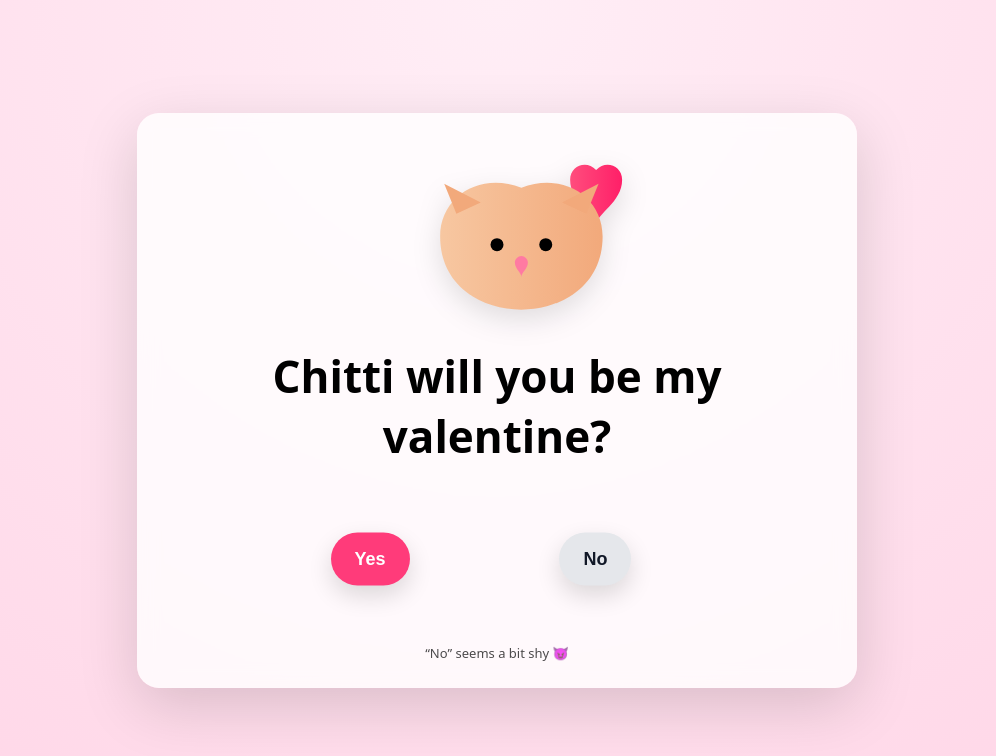
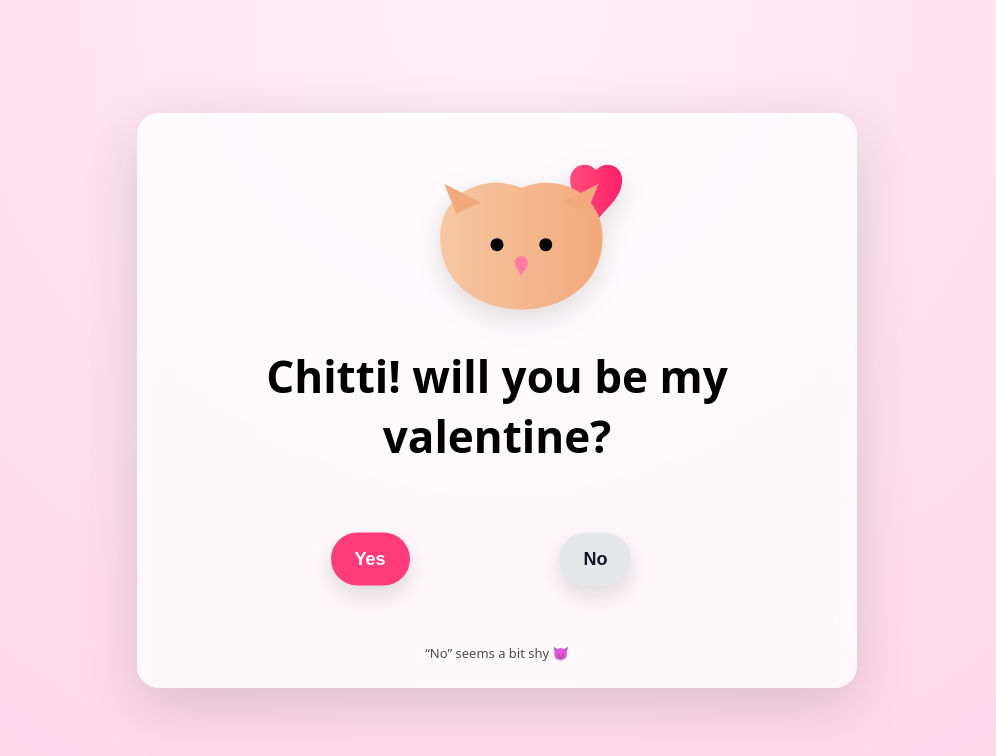
Before and after one commit to saisharath7777/chitti, a plain HTML site: page index.html in a window 1280 px wide. Shown: the whole page, without its empty margins (143-1139 px from the left). Drawn offline with nearby package versions, Linux system fonts and the light colour scheme.

Commit message:
Fix formatting issues in index.html

```diff
--- a/index.html
+++ b/index.html
@@ -171,7 +171,7 @@
             fill="#ff7aa2"/>
     </svg>
 
-    <h1>Chitti will you be my valentine?</h1>
+    <h1>Chitti! will you be my valentine?</h1>
 
     <section class="button-zone" id="zone">
       <button id="yesBtn">Yes</button>
```
